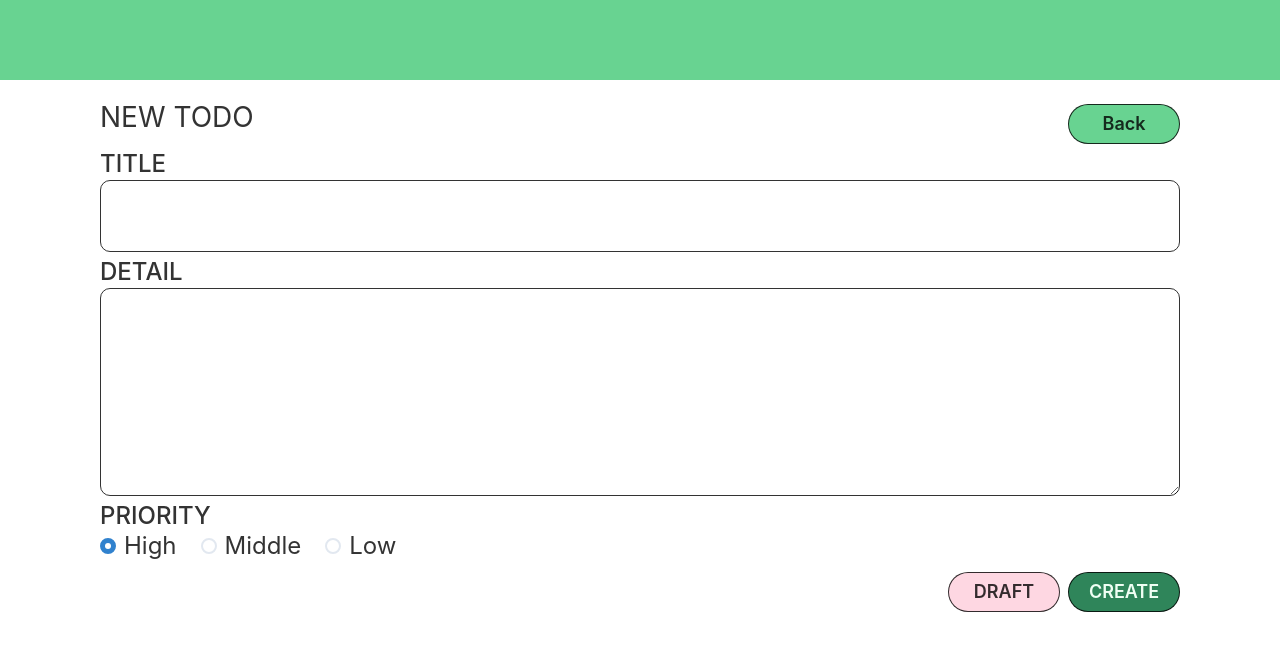
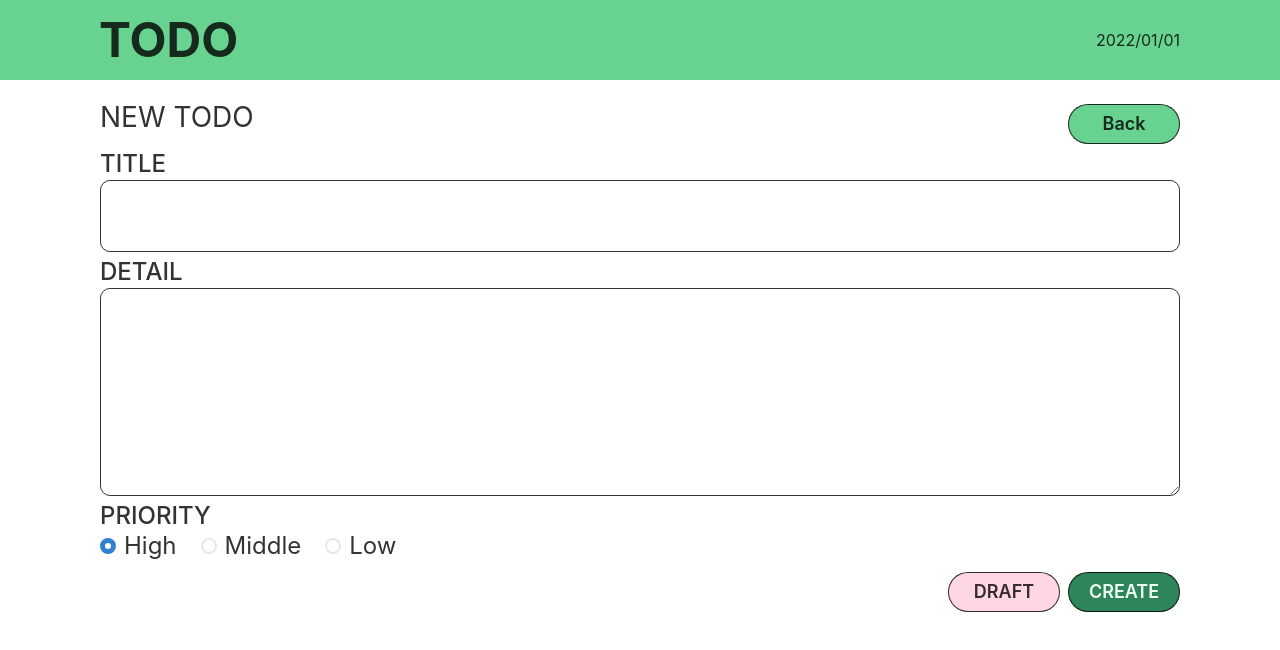
Before and after one commit to toshi-ino/todo-team-next.js, a Next.js app: page /create in a window 1280 px wide. Shown: the top 650 px of the page. Built offline with nearby package versions, Linux system fonts and the light colour scheme.

Commit message:
#3 refactor: Todo作成画面のヘッダー導入

```diff
--- a/pages/create.tsx
+++ b/pages/create.tsx
@@ -18,6 +18,8 @@ import {
   VStack,
 } from "@chakra-ui/react";
 
+import { Header } from "../components/Header";
+
 export default function Create() {
   const [value, setValue] = useState("High");
 
@@ -26,7 +28,7 @@ export default function Create() {
       <Head>
         <title>TODO New</title>
       </Head>
-      <Box h="80px" bg="green.300" />
+      <Header />
       <Container mt="16px">
         <Center>
           <VStack>
```
